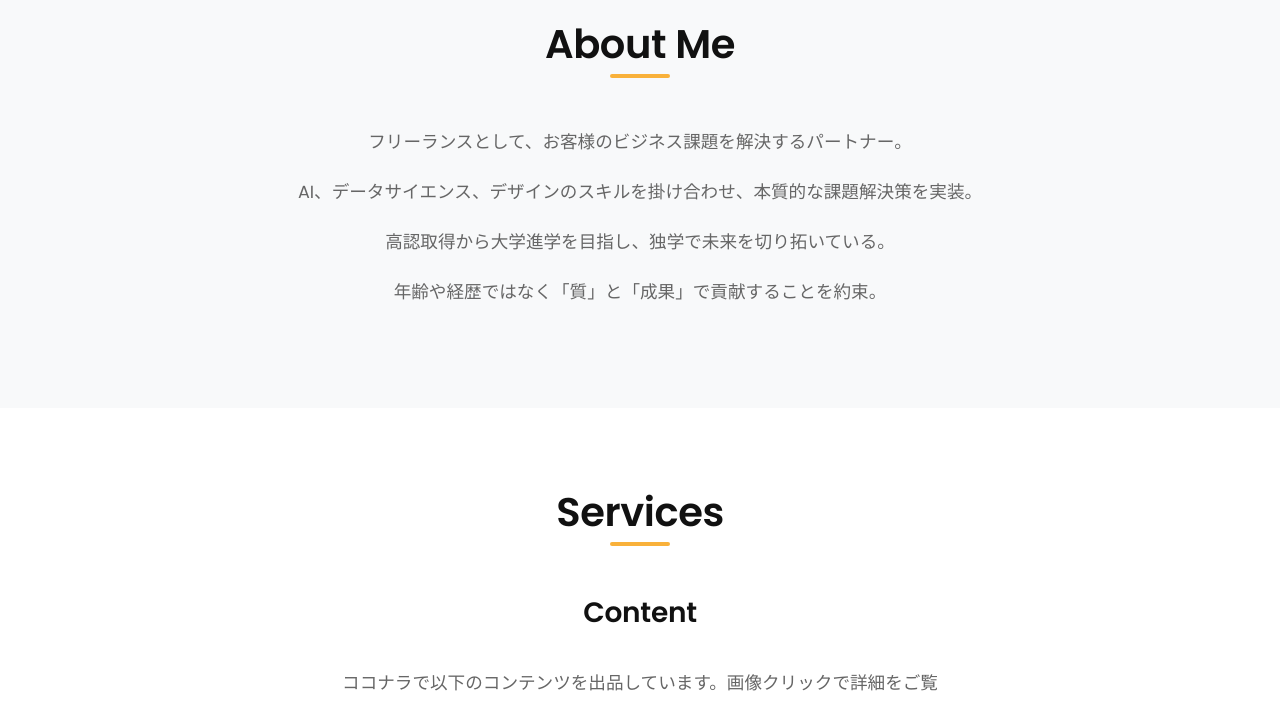
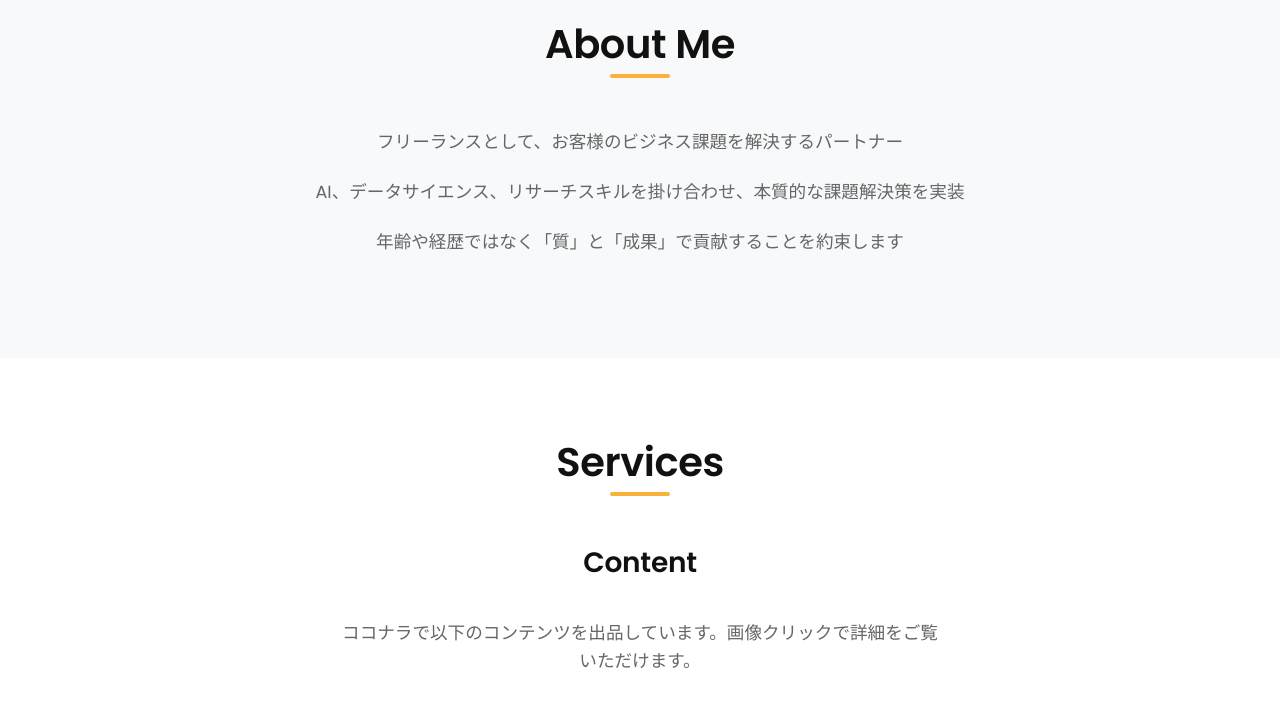
Before and after one commit to mimulus-mi/mimulus-mi.github.io, a plain HTML site: page index.html in a window 1280 px wide. Shown: the part 860-1561 px from the top of the page. Drawn offline with Linux system fonts and the light colour scheme.

Commit message:
changed.

```diff
--- a/index.html
+++ b/index.html
@@ -46,10 +46,9 @@
         <div class="container">
             <h2 class="section-title">About Me</h2>
             <div class="about-content">
-                <p>フリーランスとして、お客様のビジネス課題を解決するパートナー。</p>
-                <p>AI、データサイエンス、デザインのスキルを掛け合わせ、本質的な課題解決策を実装。</p>
-                <p>高認取得から大学進学を目指し、独学で未来を切り拓いている。</p>
-                <p>年齢や経歴ではなく「質」と「成果」で貢献することを約束。</p>
+                <p>フリーランスとして、お客様のビジネス課題を解決するパートナー</p>
+                <p>AI、データサイエンス、リサーチスキルを掛け合わせ、本質的な課題解決策を実装</p>
+                <p>年齢や経歴ではなく「質」と「成果」で貢献することを約束します</p>
             </div>
         </div>
     </section>
```
